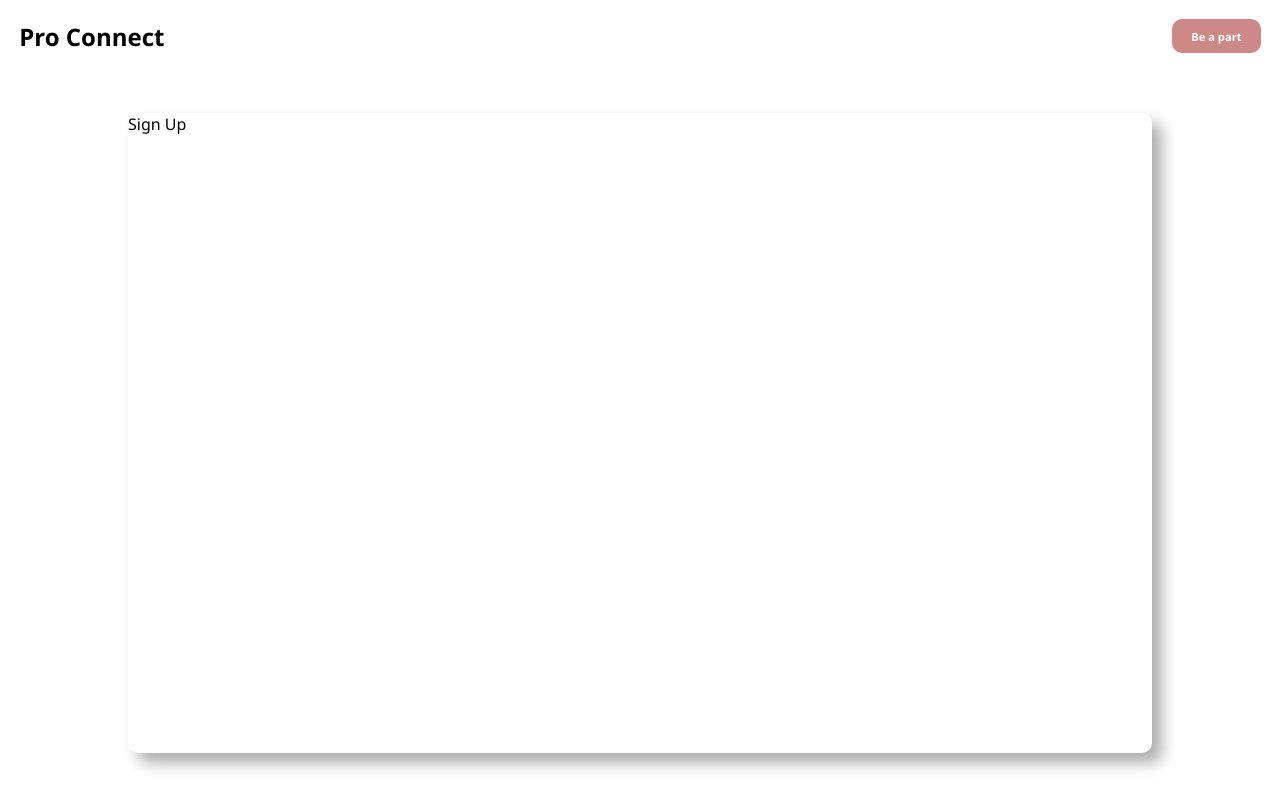
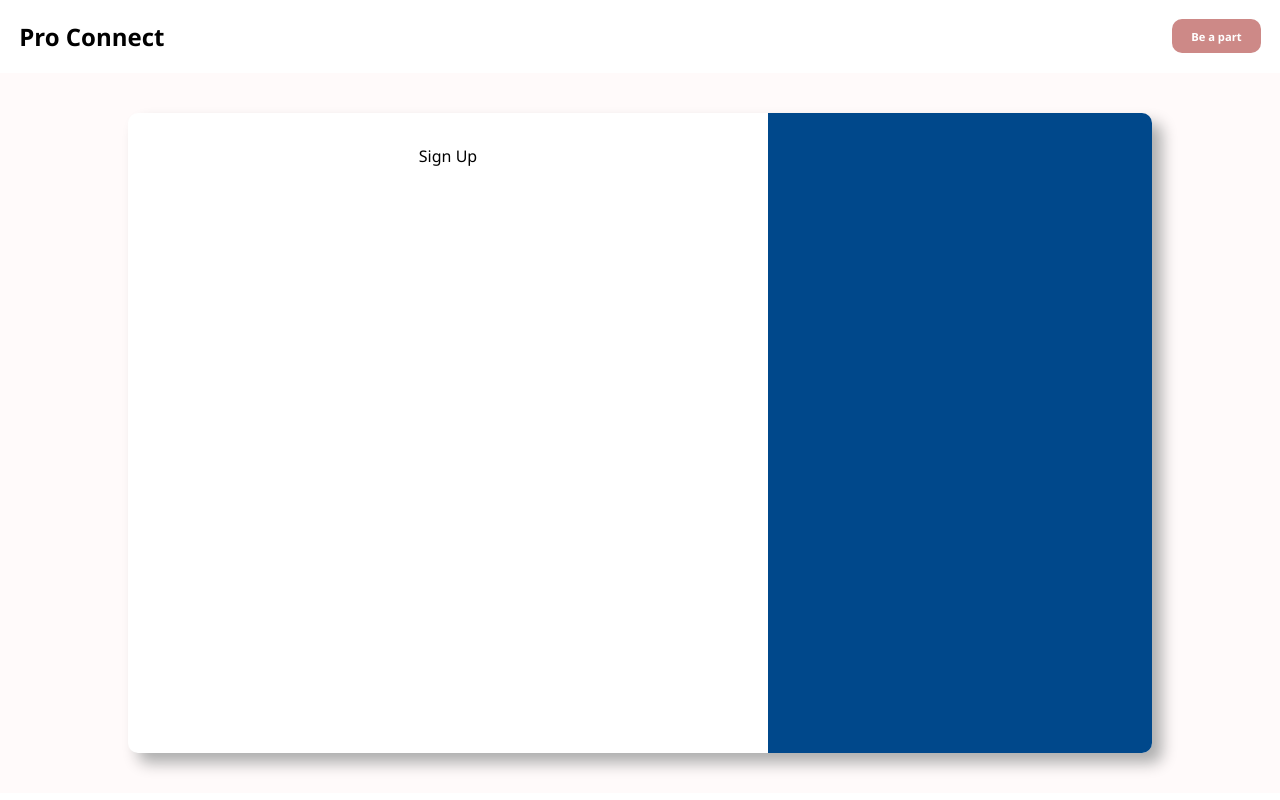
Before and after one commit to Aryanarya01/LinkedIn, a Next.js app in the folder frontend/: page /login in a window 1280 px wide. Built offline with nearby package versions, Linux system fonts and the light colour scheme.

Commit message:
login component

```diff
--- a/frontend/src/pages/login/index.jsx
+++ b/frontend/src/pages/login/index.jsx
@@ -20,7 +20,7 @@ const LoginComponent = () => {
       <div className={styles.container}>
         <div className={styles.cardContainer}>
           <div className={styles.cardContainer_left}>
-            <p>{isLoginMethod ? "Sign Up" : "Sign Up"}</p>
+            <p >{isLoginMethod ? "Sign Up" : "Sign Up"}</p>
           </div>
           <div className={styles.cardContainer_right}></div>
         </div>
--- a/frontend/src/pages/login/style.module.css
+++ b/frontend/src/pages/login/style.module.css
@@ -3,7 +3,7 @@
     justify-content: center;
     height: 90svh;
     align-items: center;
-
+    background-color: snow;
 }
 
 
@@ -16,3 +16,18 @@
     background: white;
     box-shadow: 10px 10px 15px rgb(173, 173, 173);
 }
+
+.cardContainer_left{
+    flex: 0.6;
+    padding: 2rem;
+    text-align: center;
+}
+
+.cardContainer_right{
+    flex: 0.4;
+    background: #00488b;
+    display: flex;
+    justify-content: center;
+    align-items: center;
+
+}
```
